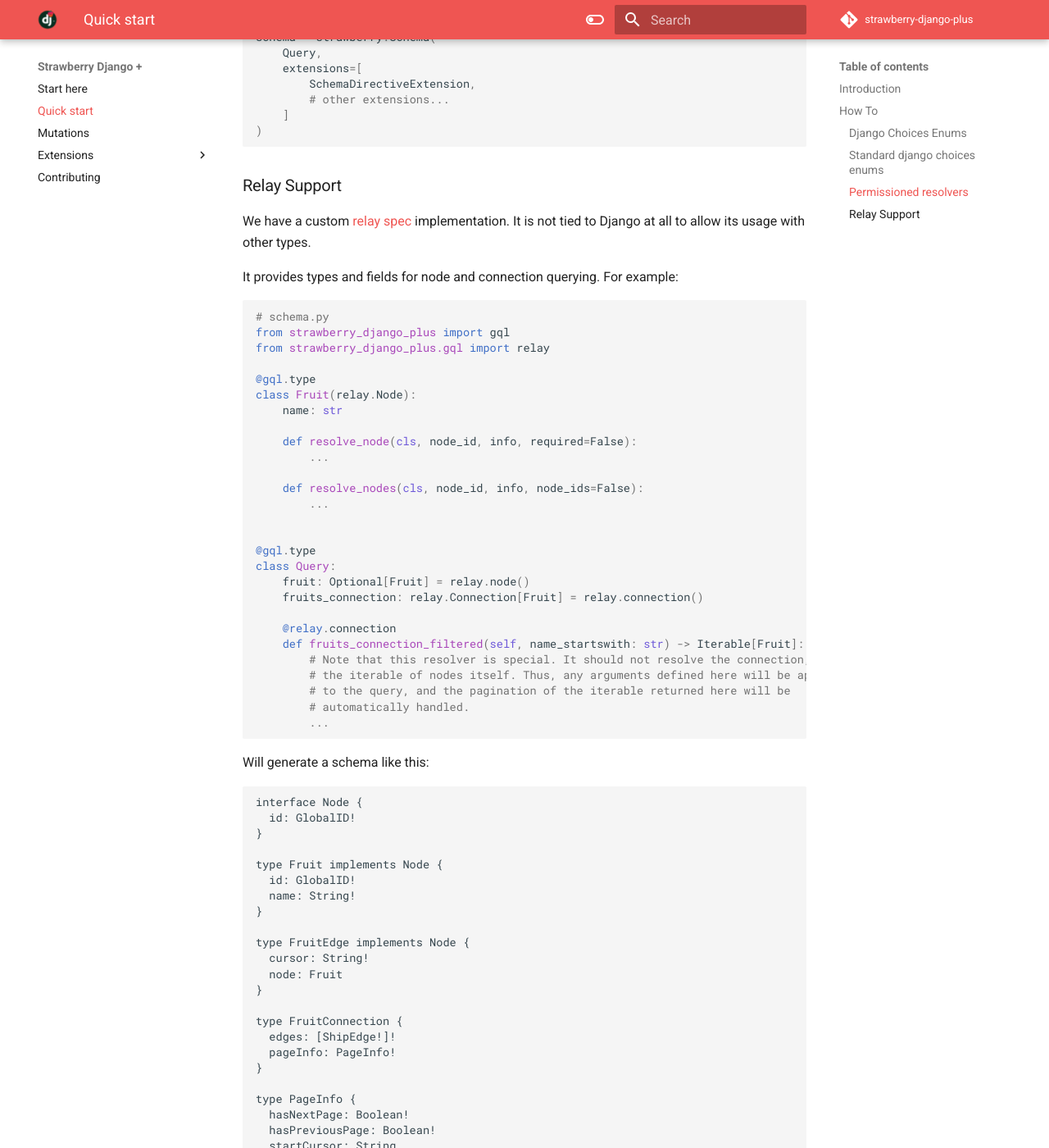
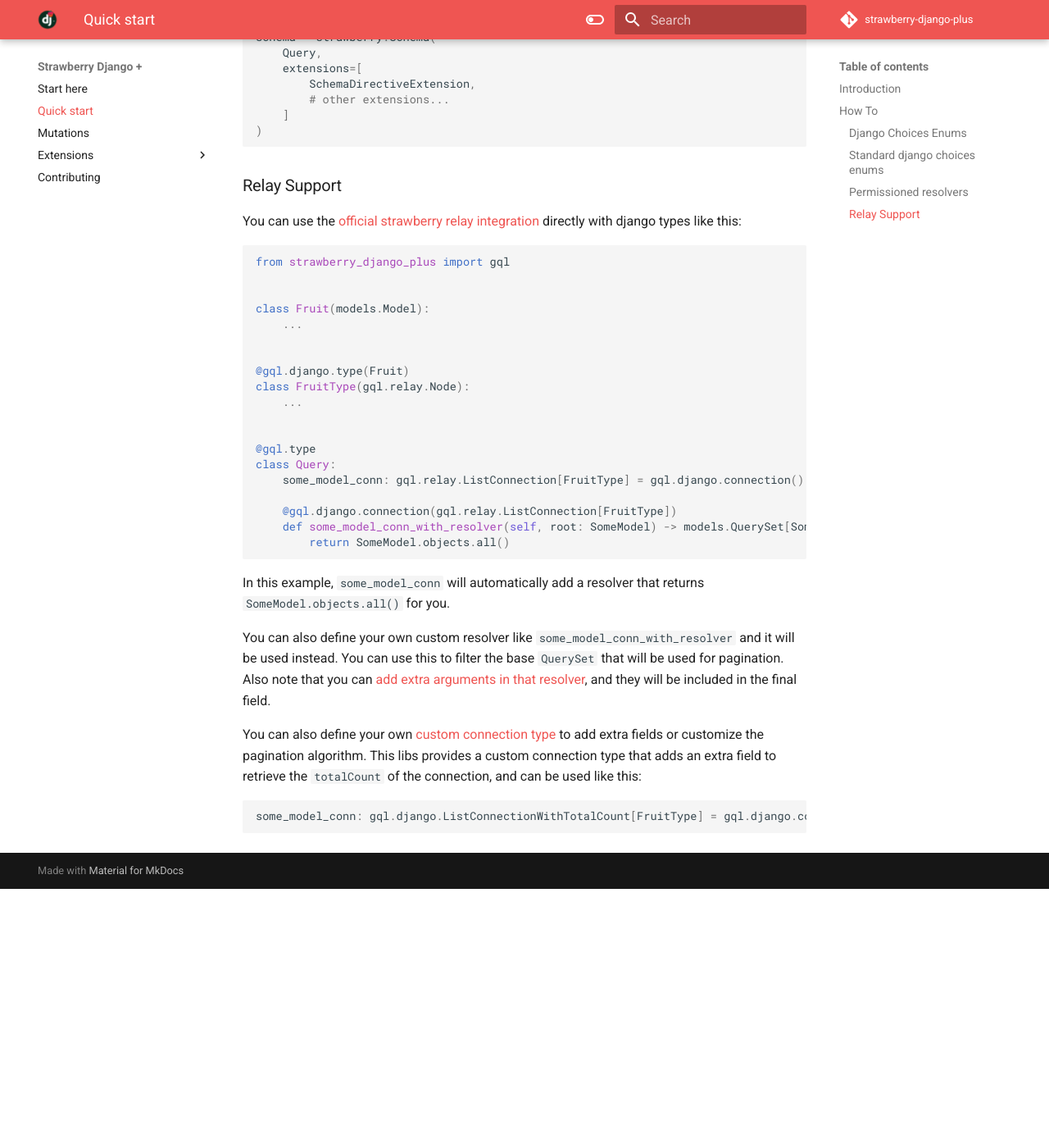
Before and after one commit to blb-ventures/strawberry-django-plus, an MkDocs documentation site: the page built from docs/quickstart.md, in a window 1280 px wide and 1400 px high, scrolled down 2950 px. Shown: the whole window at 82% size. Built offline with MkDocs 1.6.1 and Material for MkDocs 9.7.7, drawn with Linux system fonts in a browser that asks for light colours; comment, search, counter and statistics services are not loaded; after the commit the page ends 4034 px from its top, so only the background shows below that; some of the changed text lies outside the part shown.

Commit message:
docs(relay): update relay docs

````diff
--- a/docs/quickstart.md
+++ b/docs/quickstart.md
@@ -137,117 +137,46 @@
 
 ### Relay Support
 
-We have a custom [relay spec](https://relay.dev/docs/guides/graphql-server-specification/)
-implementation. It is not tied to Django at all to allow its usage with other types.
-
-It provides types and fields for node and connection querying. For example:
+You can use the [official strawberry relay integration](https://strawberry.rocks/docs/guides/relay)
+directly with django types like this:
 
 ```python
-# schema.py
 from strawberry_django_plus import gql
-from strawberry_django_plus.gql import relay
 
-@gql.type
-class Fruit(relay.Node):
-    name: str
 
-    def resolve_node(cls, node_id, info, required=False):
-        ...
+class Fruit(models.Model):
+    ...
 
-    def resolve_nodes(cls, node_id, info, node_ids=False):
-        ...
+
+@gql.django.type(Fruit)
+class FruitType(gql.relay.Node):
+    ...
 
 
 @gql.type
 class Query:
-    fruit: Optional[Fruit] = relay.node()
-    fruits_connection: relay.Connection[Fruit] = relay.connection()
+    some_model_conn: gql.relay.ListConnection[FruitType] = gql.django.connection()
 
-    @relay.connection
-    def fruits_connection_filtered(self, name_startswith: str) -> Iterable[Fruit]:
-        # Note that this resolver is special. It should not resolve the connection, but
-        # the iterable of nodes itself. Thus, any arguments defined here will be appended
-        # to the query, and the pagination of the iterable returned here will be
-        # automatically handled.
-        ...
+    @gql.django.connection(gql.relay.ListConnection[FruitType])
+    def some_model_conn_with_resolver(self, root: SomeModel) -> models.QuerySet[SomeModel]:
+        return SomeModel.objects.all()
 ```
 
-Will generate a schema like this:
+In this example, `some_model_conn` will automatically add a resolver that
+returns `SomeModel.objects.all()` for you.
 
-```gql
-interface Node {
-  id: GlobalID!
-}
+You can also define your own custom resolver like `some_model_conn_with_resolver` and it
+will be used instead. You can use this to filter the base `QuerySet` that will be used
+for pagination. Also note that you can
+[add extra arguments in that resolver](https://strawberry.rocks/docs/guides/relay#custom-connection-arguments),
+and they will be included in the final field.
 
-type Fruit implements Node {
-  id: GlobalID!
-  name: String!
-}
-
-type FruitEdge implements Node {
-  cursor: String!
-  node: Fruit
-}
-
-type FruitConnection {
-  edges: [ShipEdge!]!
-  pageInfo: PageInfo!
-}
-
-type PageInfo {
-  hasNextPage: Boolean!
-  hasPreviousPage: Boolean!
-  startCursor: String
-  endCursor: String
-}
-
-type Query {
-  fruit(id: GlobalID!): Fruit
-  fruits_connection(
-    before: String
-    after: String
-    first: Int
-    last: Int
-  ): FruitConnection
-  fruits_connection_filtered(
-    before: String
-    after: String
-    first: Int
-    last: Int
-    nameStartswith: String!
-  ): FruitConnection
-}
-```
-
-It is expected that types implementing the `Node` interface define some methods, like
-`resolve_nodes` and `resolve_node`. By default the `id` field is used for the node id.
-This is customizable with the `id_attr` attribute. Take a look at
-[the documentation](/strawberry_django_plus/relay.py) for more information.
-
-Also note that Django fields created with `@gql.django.type` automatically implements
-all of the required methods when the type inherits from `Node`.
-By default the `pk` field is used for the node id (overwrites the default `id` field) but
-can also be customized with the `id_attr`attribute.
-
-This module also exposes a mutation that converts all of its arguments to a single input.
-For example:
+You can also define your own
+[custom connection type](https://strawberry.rocks/docs/guides/relay#custom-connection-pagination)
+to add extra fields or customize the pagination algorithm. This libs provides a custom connection
+type that adds an extra field to retrieve the `totalCount` of the connection, and can be used
+like this:
 
 ```python
-@gql.type
-class Mutation:
-    @relay.input_mutation
-    def create_fruit(name: str) -> Fruit:
-        ....
+some_model_conn: gql.django.ListConnectionWithTotalCount[FruitType] = gql.django.connection()
 ```
-
-Will generate those types:
-
-```gql
-input CreateFruitInput {
-  name: String!
-}
-
-type Mutation {
-  createFruit(input: CreateFruitInput!): Fruit
-}
-```
````
Also changed, not shown: README.md (+2 -1 lines).
